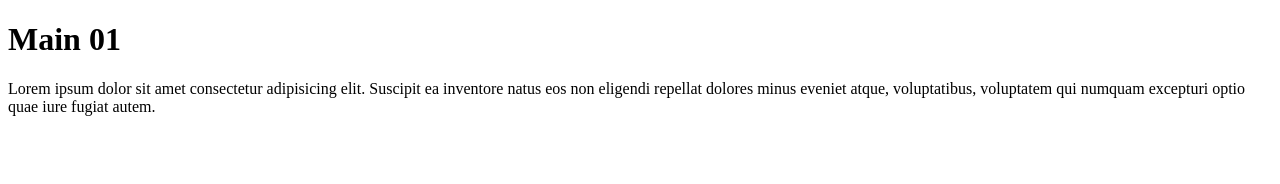
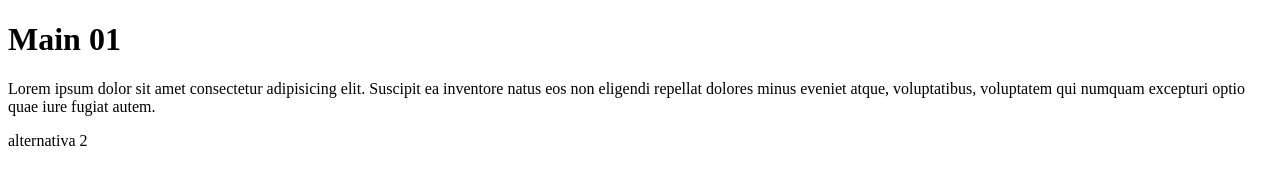
Before and after one commit to DevPeJota/novaaula01, a plain HTML site: page index.html in a window 1280 px wide. Drawn offline with Linux system fonts and the light colour scheme.

Commit message:
alternativa 2

```diff
--- a/index.html
+++ b/index.html
@@ -8,6 +8,6 @@
 <body>
     <h1>Main 01</h1>
     <p>Lorem ipsum dolor sit amet consectetur adipisicing elit. Suscipit ea inventore natus eos non eligendi repellat dolores minus eveniet atque, voluptatibus, voluptatem qui numquam excepturi optio quae iure fugiat autem.</p>
-
+    <p> alternativa 2</p>
 </body>
 </html>
```
